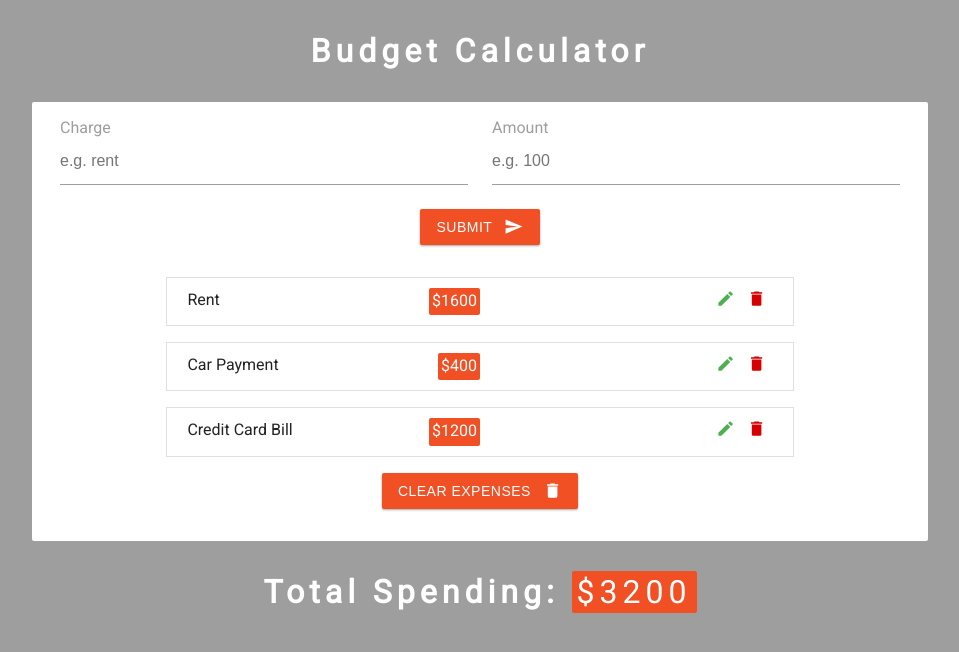
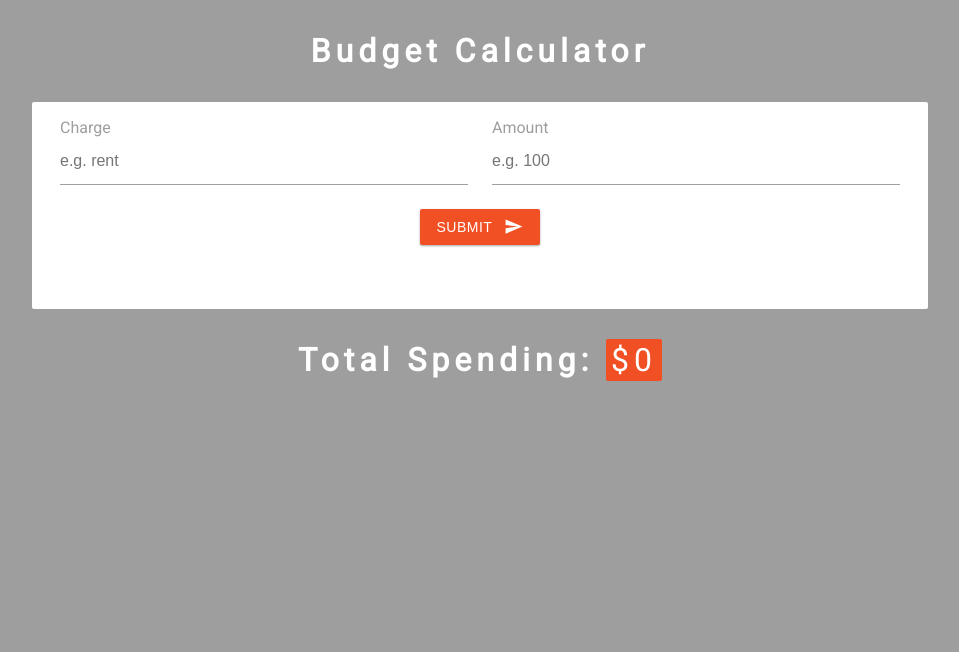
Before and after one commit to storiaca/budget-calculator-react, a React (Create React App) app: page / in a window 1280 px wide. Shown: the top 652 px of the page, without its empty margins (160-1119 px from the left). Built offline with nearby package versions, Linux system fonts and the light colour scheme.

Commit message:
Save data to localStorage

```diff
--- a/src/App.js
+++ b/src/App.js
@@ -1,16 +1,19 @@
-import React, { useState } from "react";
+import React, { useState, useEffect } from "react";
 import ExpenseList from "./components/ExpenseList";
 import ExpenseForm from "./components/ExpenseForm";
 import Alert from "./components/Alert";
 import { v4 as uuidv4 } from "uuid";
 import "./App.css";
 
-const initialExpenses = [
-  { id: uuidv4(), charge: "rent", amount: 1600 },
-  { id: uuidv4(), charge: "car payment", amount: 400 },
-  { id: uuidv4(), charge: "credit card bill", amount: 1200 },
-];
+// const initialExpenses = [
+//   { id: uuidv4(), charge: "rent", amount: 1600 },
+//   { id: uuidv4(), charge: "car payment", amount: 400 },
+//   { id: uuidv4(), charge: "credit card bill", amount: 1200 },
+// ];
 
+const initialExpenses = localStorage.getItem("expenses")
+  ? JSON.parse(localStorage.getItem("expenses"))
+  : [];
 function App() {
   /* ***** State Values ***** */
   // all expenses, add expense
@@ -26,6 +29,12 @@ function App() {
   // edit item
   const [id, setId] = useState(0);
 
+  /* ***** useEffect ***** */
+
+  useEffect(() => {
+    console.log("we called useEffect");
+    localStorage.setItem("expenses", JSON.stringify(expenses));
+  }, [expenses]);
   /* ***** Functionality ***** */
   // handle charge
   const handleCharge = (e) => {
```
